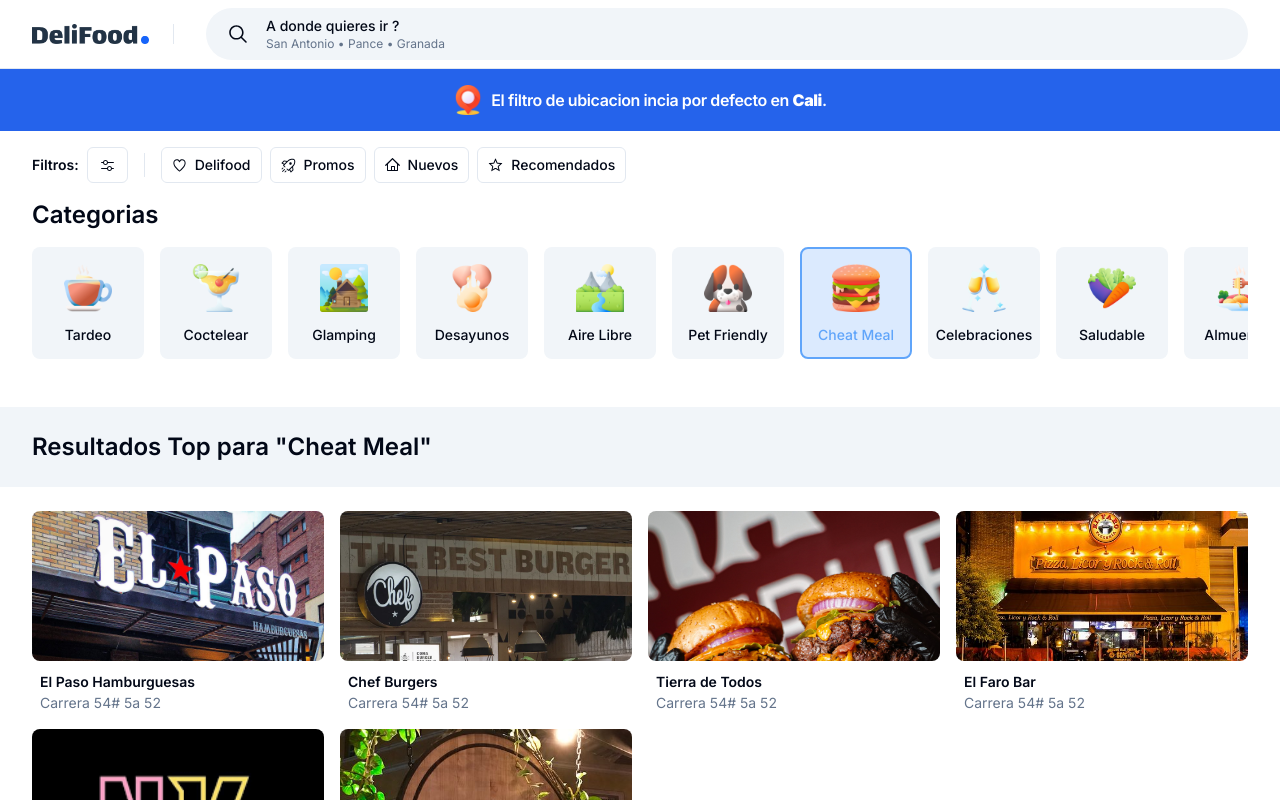
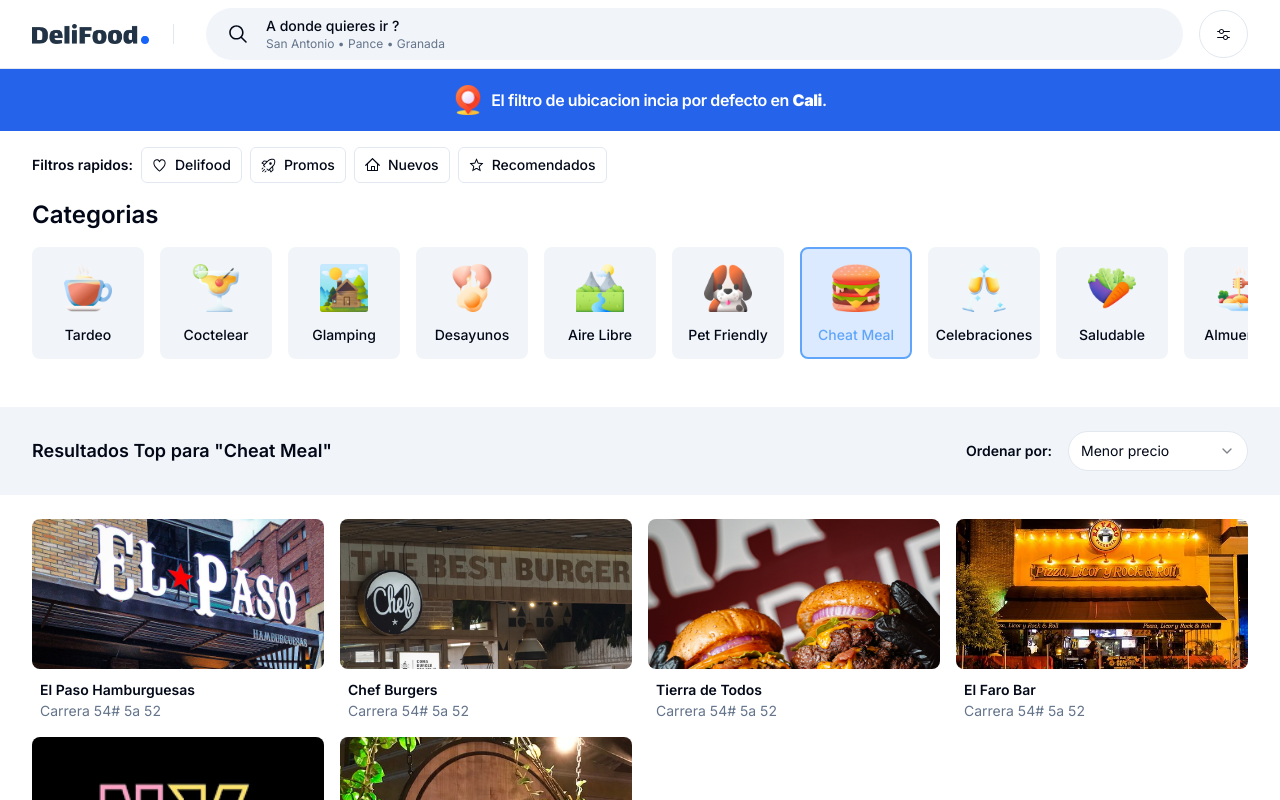
Before and after one commit to acnicolasdc/deli-food-ui, a Next.js app: page /search in a window 1280 px wide. Shown: the top 800 px of the page. Built offline with nearby package versions, Linux system fonts and the light colour scheme.

Commit message:
feat: new distribution

```diff
--- a/package.json
+++ b/package.json
@@ -20,6 +20,7 @@
     "@radix-ui/react-toggle-group": "^1.1.0",
     "class-variance-authority": "^0.7.0",
     "clsx": "^2.1.1",
+    "jotai": "^2.9.3",
     "lucide-react": "^0.424.0",
     "next": "14.2.5",
     "react": "^18",
--- a/src/app/search/page.tsx
+++ b/src/app/search/page.tsx
@@ -88,7 +88,7 @@
               />
             </div>
           </div>
-          <div className='flex flex-row flex-1 h-full gap-2 md:gap-4 items-center'>
+          <div className='flex flex-row flex-1 h-full gap-2 md:gap-4 justify-center'>
             <Drawer>
               <DrawerTrigger asChild>
                 <div className='flex flex-row bg-slate-100 px-1 py-2 rounded-full flex-1'>
@@ -98,6 +98,7 @@
                       <p className='text-sm font-medium'>A donde quieres ir ?</p>
                       <p className='text-xs text-muted-foreground'>San Antonio • Pance • Granada </p>
                     </div>
+
                   </div>
                 </div>
               </DrawerTrigger>
@@ -244,25 +245,9 @@
                 </div>
               </DrawerContent>
             </Drawer>
-          </div>
-        </nav>
-      </div>
-      <div className='flex flex-col gap-6 w-full'>
-        <Alert className='border-none bg-blue-600 rounded-none px-8 flex flex-row justify-center items-center gap-2'>
-          <Image
-            src={location}
-            width={30}
-            height={30}
-            alt='Picture burger'
-          />
-          <AlertTitle className='md:text-md text-white font-semibold text-left mb-0'> El filtro de ubicacion incia por defecto en <b>Cali</b>.</AlertTitle>
-        </Alert>
-      </div>
-      <div className='flex flex-row gap-2 w-full items-center py-4 px-2 md:px-8'>
-        <Label className='hidden md:block font-semibold'>Filtros: </Label>
             <Dialog>
               <DialogTrigger>
-            <Button variant="outline" size="sm">
+                <Button variant="outline" className='rounded-full h-12' >
                   <MixerHorizontalIcon />
                 </Button>
               </DialogTrigger>
@@ -307,7 +292,7 @@
                             Transferencia
                           </Label>
                         </div>
-                    <Checkbox id="terms2"/>
+                        <Checkbox id="terms2" />
                       </div>
                       <div className="items-center flex space-x-2">
                         <div className="flex flex-1">
@@ -330,7 +315,22 @@
               </DialogContent>
 
             </Dialog>
-        <Separator orientation="vertical" className='h-6 mx-2' />
+          </div>
+        </nav>
+      </div>
+      <div className='flex flex-col gap-6 w-full'>
+        <Alert className='border-none bg-blue-600 rounded-none px-8 flex flex-row justify-center items-center gap-2'>
+          <Image
+            src={location}
+            width={30}
+            height={30}
+            alt='Picture burger'
+          />
+          <AlertTitle className='md:text-md text-white font-semibold text-left mb-0'> El filtro de ubicacion incia por defecto en <b>Cali</b>.</AlertTitle>
+        </Alert>
+      </div>
+      <div className='flex flex-row gap-2 w-full items-center py-4 px-2 md:px-8'>
+        <Label className='hidden md:block font-semibold'>Filtros rapidos: </Label>
         <div className='flex flex-row overflow-hidden overflow-x-auto space-x-2 no-scrollbar flex-1'>
           <Toggle variant="outline" aria-label="Toggle italic" size="sm">
             <HeartIcon className='mr-2' /> Delifood
@@ -433,8 +433,24 @@
           </div>
         </div>
         <div className='flex flex-col gap-6 w-full'>
-          <div className='bg-slate-100 py-6 px-2 md:px-8'>
-            <Label className='font-semibold text-xl md:text-2xl'>{`Resultados Top para "Cheat Meal"`}</Label>
+          <div className='bg-slate-100 py-4 md:py-6 px-2 md:px-8 flex flex-row items-center'>
+            <Label className='font-semibold text-md md:text-lg md:block hidden'>{`Resultados Top para "Cheat Meal"`}</Label>
+            <Label className='font-semibold text-lg block md:hidden'>Resultados Top</Label>
+            <div className='flex flex-1 justify-end items-center gap-4'>
+              <Label className='hidden md:block font-semibold'>Ordenar por: </Label>
+              <Select defaultValue='apple'>
+                <SelectTrigger className="w-[180px] rounded-full">
+                  <SelectValue placeholder="Selecciona tu ciudad" />
+                </SelectTrigger>
+                <SelectContent>
+                  <SelectGroup>
+                    <SelectItem value="apple">Menor precio</SelectItem>
+                    <SelectItem value="banana">Mayor precio</SelectItem>
+                    <SelectItem value="blueberry">Recien agregado</SelectItem>
+                  </SelectGroup>
+                </SelectContent>
+              </Select>
+            </div>
           </div>
           <div className='grid grid-cols-2 md:grid-cols-4 gap-4 no-scrollbar px-2 md:px-8'>
             <div className=' space-y-2'>
@@ -592,7 +608,6 @@
                 <Label className='text-blue-400 font-semibold'>La Receta</Label>
               </div>
             </div>
-
           </div>
         </div>
       </div>
```
Also changed, not shown: 1 other file (tests, documents, lock files or other folders). Lines whose indentation alone changed are shown as unchanged.
